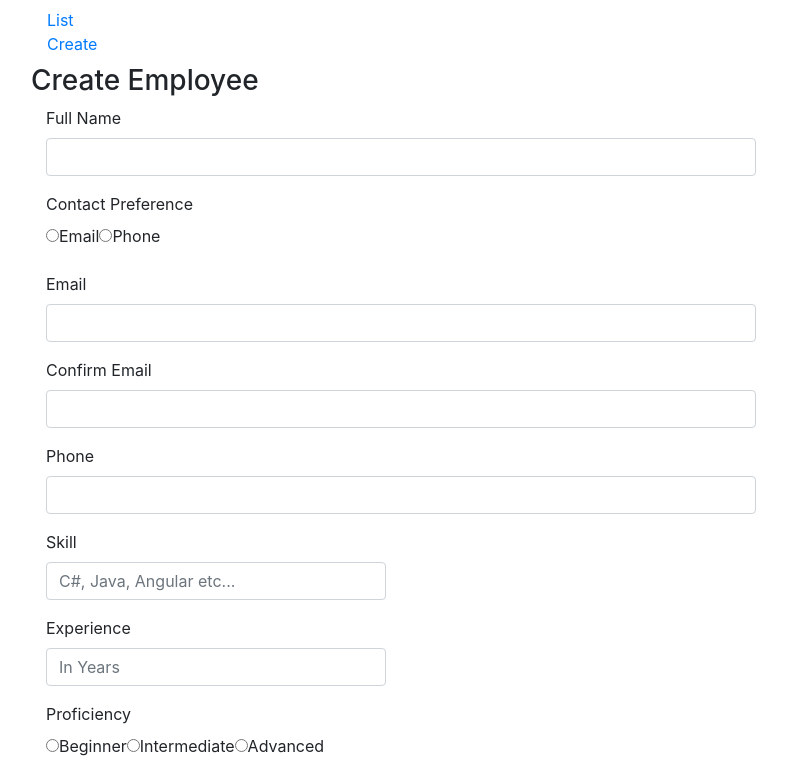
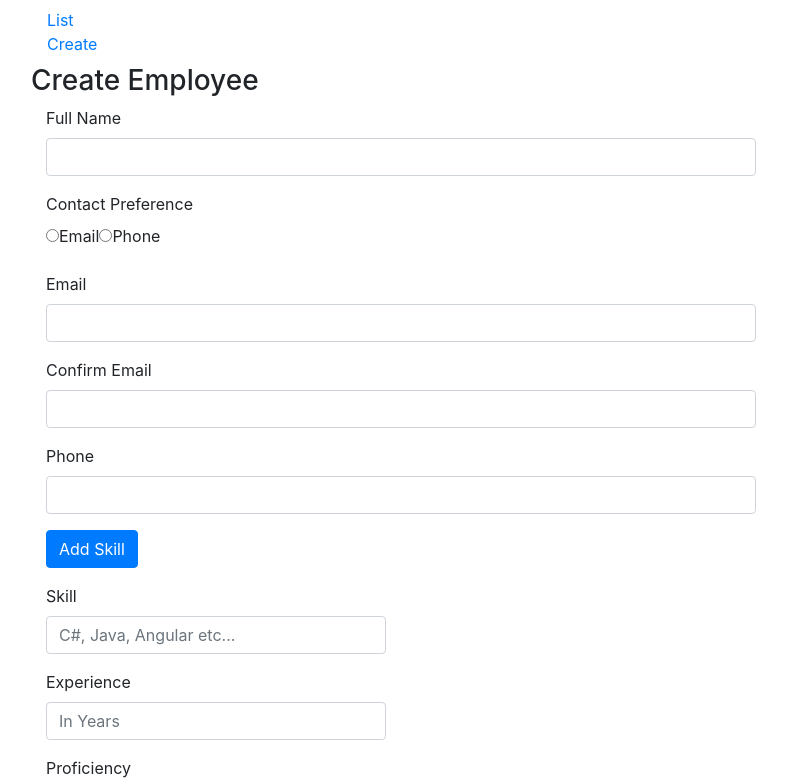
Before and after one commit to janeil/Angular6Project, an Angular app: page /create in a window 1280 px wide. Shown: the top 780 px of the page, without its empty margins (54-841 px from the left). Built offline with nearby package versions, Linux system fonts and the light colour scheme.

Commit message:
Video 21: Angular Dynamic Forms

```diff
--- a/src/app/employee/create-employee.component.html
+++ b/src/app/employee/create-employee.component.html
@@ -67,8 +67,17 @@
       </div>
 
       <div class="well">
-        <div formGroupName="skills">
+      <div class="form-group">
+        <div class="col-sm-offset-2 col-sm-4">
+          <button type="button" class="btn btn-primary" (click)="addSKillButtonClick()">
+            Add Skill
+          </button>
+        </div>
+      </div>
 
+
+        <div formArrayName="skills" *ngFor="let skill of employeeForm.get('skills').controls; let i = index">
+          <div [formGroupName]="i">
             <div class="form-group" [ngClass]="{'has-error': formErrors.skillName}">
               <label class="col-sm-2 control-label" for="skillName">
                 Skill
@@ -95,6 +104,7 @@
               </div>
             </div>
 
+
             <div class="form-group" [ngClass]="{'has-error': formErrors.proficiency}">
               <label class="col-md-2 control-label">Proficiency</label>
               <div class="col-md-8">
@@ -113,6 +123,7 @@
                 <span class="help-block" *ngIf="formErrors.experienceInYears">
                   {{formErrors.proficiency}}
                 </span>
+              </div>
             </div>
           </div>
         </div>
--- a/src/app/employee/create-employee.component.ts
+++ b/src/app/employee/create-employee.component.ts
@@ -65,11 +65,9 @@
         confirmEmail: [''],
     },{validator: matchEmail}),
       phone: [''],
-      skills: this.fb.group({
-        skillName: ['', Validators.required],
-        experienceInYears: ['', Validators.required],
-        proficiency: ['', Validators.required]
-      })
+      skills: this.fb.array([
+        this.addSkillFormGroup()
+      ])
     });
 
     this.employeeForm.get('contactPreference').valueChanges.subscribe((data: string) => {
@@ -79,6 +77,18 @@
     // our validation function logValidationErrors() is called
     this.employeeForm.valueChanges.subscribe((data) => {
       this.logValidationErrors(this.employeeForm);
+    });
+  }
+
+  addSKillButtonClick(): void {
+    (<FormArray>this.employeeForm.get('skills')).push(this.addSkillFormGroup());
+  }
+
+  addSkillFormGroup(): FormGroup{
+    return this.fb.group({
+      skillName: ['', Validators.required],
+      experienceInYears: ['', Validators.required],
+      proficiency: ['', Validators.required]
     });
   }
 
@@ -129,6 +139,14 @@
 
         //Recursively call the method to loop through nested formgroups
         this.logValidationErrors(abstractControl);
+      }
+      if (abstractControl instanceof FormArray) {
+        for(const control of abstractControl.controls){
+          if(control instanceof FormGroup){
+            this.logValidationErrors(control);
+          }
+        }
+
       }
     });
   }
```
Lines whose indentation alone changed are shown as unchanged.
